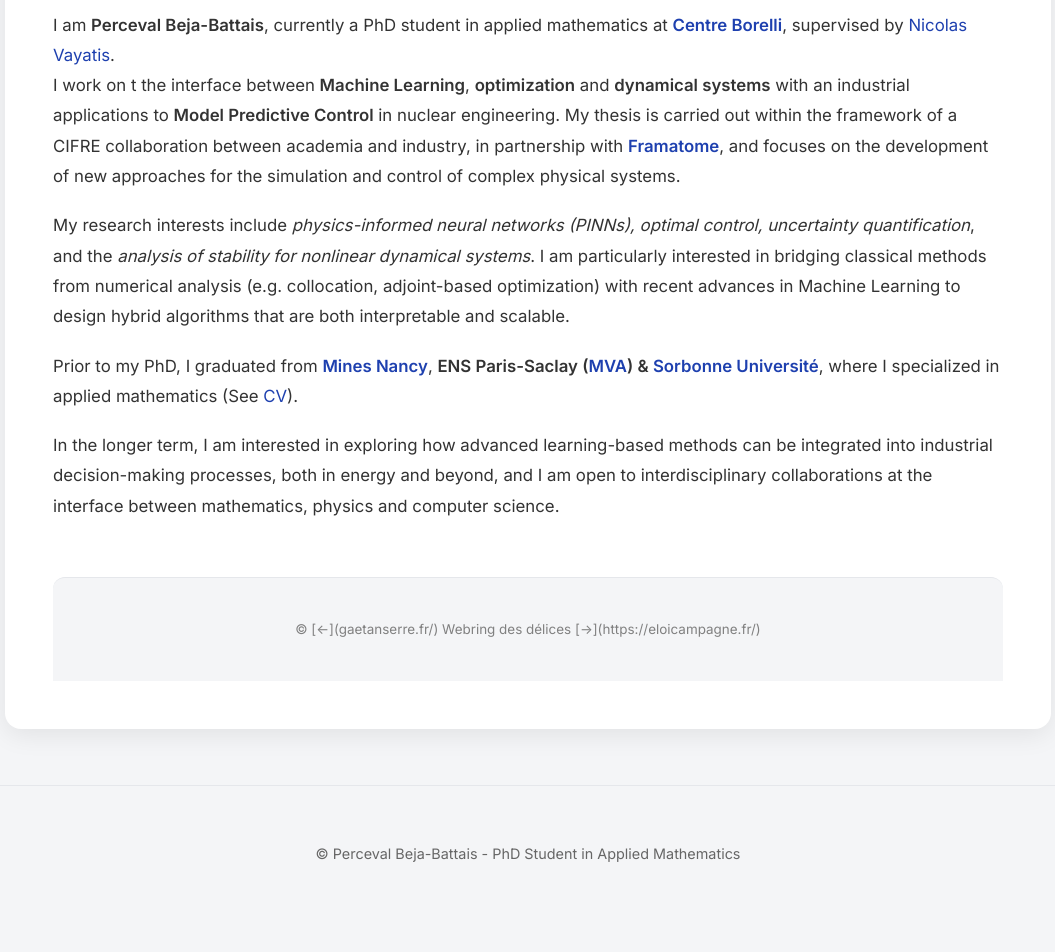
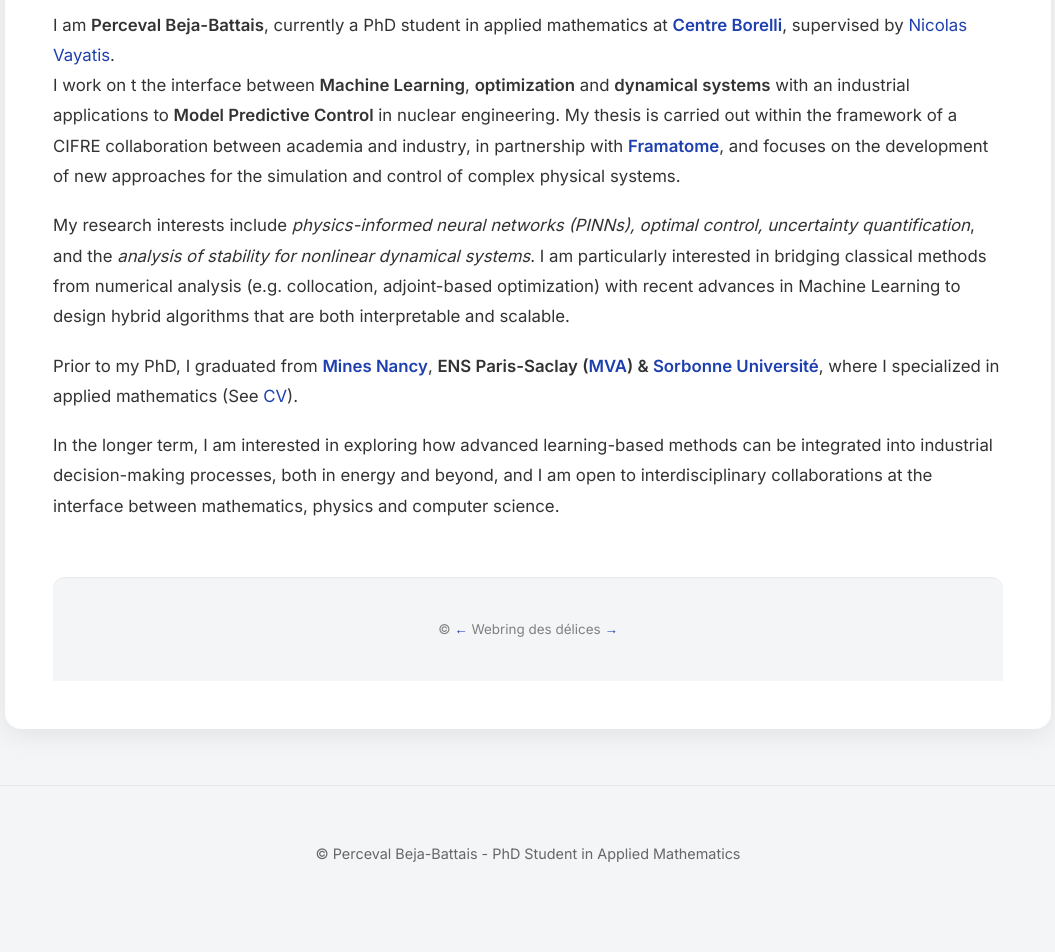
Before and after one commit to PercevalBejaBattais/pbb.github.io, a Jekyll site: the page built from index.md, in a window 1280 px wide. Shown: the part 445-1397 px from the top of the page, without its empty margins (112-1167 px from the left). Built offline with Jekyll 4.4.1, drawn with Linux system fonts in a browser that asks for light colours; some of the changed lines change nothing that is shown.

Commit message:
Update index.md

```diff
--- a/index.md
+++ b/index.md
@@ -17,5 +17,5 @@ Prior to my PhD, I graduated from **[Mines Nancy](https://mines-nancy.univ-lorra
 In the longer term, I am interested in exploring how advanced learning-based methods can be integrated into industrial decision-making processes, both in energy and beyond, and I am open to interdisciplinary collaborations at the interface between mathematics, physics and computer science.
 
 <footer style="font-size: 0.8em; color: gray;">
-&copy; [<-](gaetanserre.fr/) Webring des délices [->](https://eloicampagne.fr/)
+&copy; <a href="https://gaetanserre.fr/">&#8592;</a> Webring des délices <a href="https://eloicampagne.fr/">&#8594;</a>
 </footer>
```
